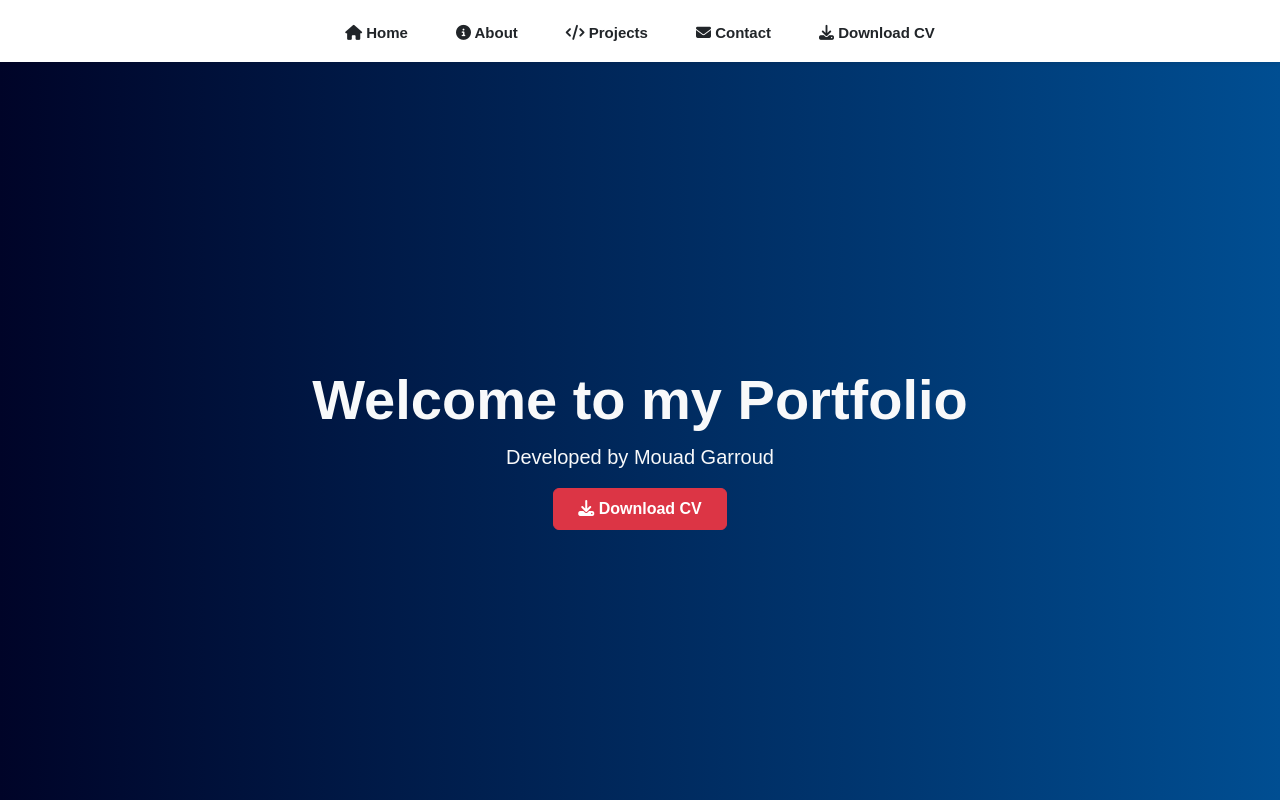
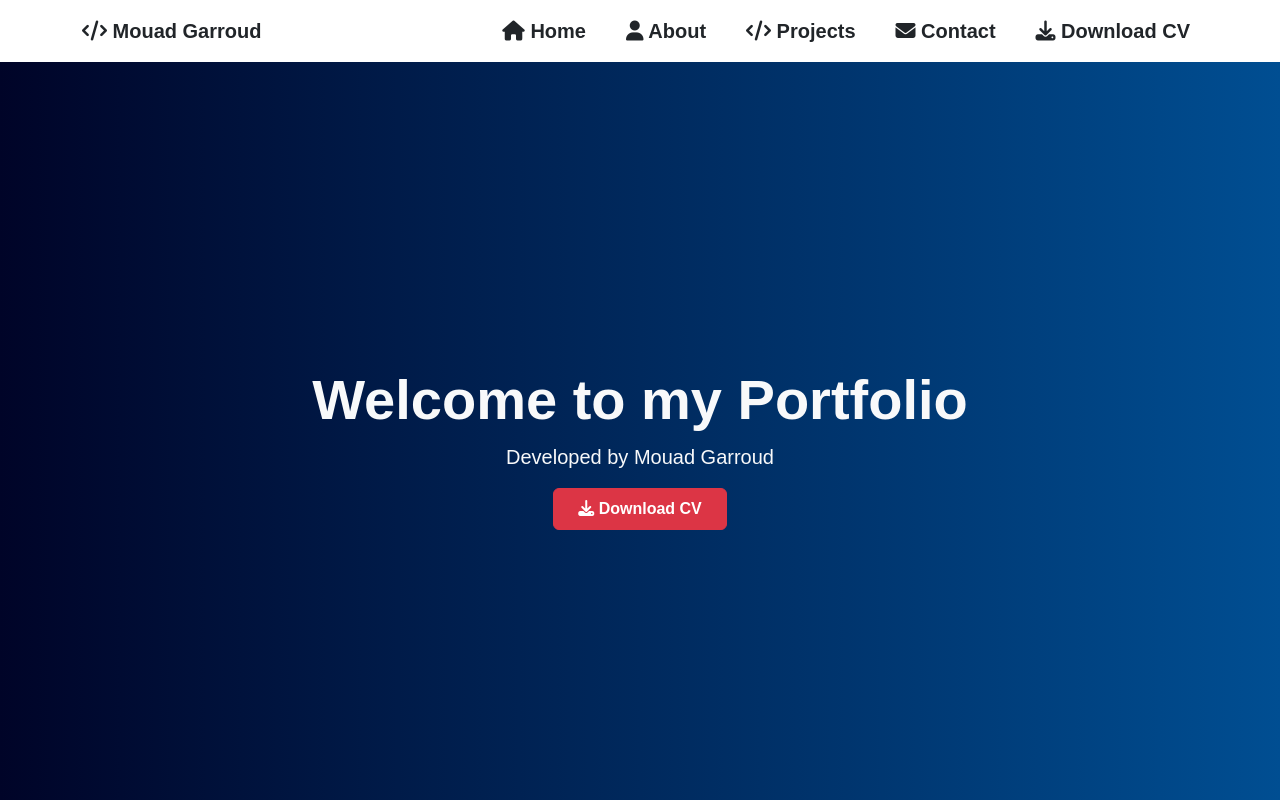
Before and after one commit to MouadGarroud/Mouad-Garroud, a plain HTML site: page index.html in a window 1280 px wide. Shown: the top 800 px of the page. Drawn offline with nearby package versions, Linux system fonts and the light colour scheme.

Commit message:
Refactor header and navigation structure in index.html

```diff
--- a/index.html
+++ b/index.html
@@ -23,37 +23,65 @@
 
 <body>
    <header>
-        <nav class="shadow-sm bg-white">
-            <ul class="d-flex justify-content-center gap-5 list-unstyled p-3 m-0">
-                <li>
-                    <a href="#home" class="link text-dark fw-bold">
-                        <i class="fa fa-home" aria-hidden="true"></i> Home
+      <nav class="navbar navbar-expand-lg bg-white fixed-top">
+        <div class="container">
+          <!-- Logo / Name -->
+          <a class="navbar-brand fw-bold text-dark" href="#home">
+            <i class="fa fa-code"></i> Mouad Garroud
+          </a>
+
+          <!-- Hamburger Button -->
+          <button
+            class="navbar-toggler"
+            type="button"
+            data-bs-toggle="collapse"
+            data-bs-target="#navbarNav"
+            aria-controls="navbarNav"
+            aria-expanded="false"
+            aria-label="Toggle navigation"
+          >
+            <i class="fa fa-bars"></i>
+          </button>
+
+          <!-- Navbar Links -->
+          <div
+            class="collapse navbar-collapse justify-content-end"
+            id="navbarNav"
+          >
+            <ul class="navbar-nav text-center gap-lg-4">
+              <li class="nav-item">
+                <a href="#home" class="nav-link text-dark fw-semibold">
+                  <i class="fa fa-home"></i> Home
                 </a>
               </li>
-                <li>
-                    <a href="#about" class="link text-dark fw-bold">
-                        <i class="fa fa-info-circle" aria-hidden="true"></i> About
+              <li class="nav-item">
+                <a href="#about" class="nav-link text-dark fw-semibold">
+                  <i class="fa fa-user"></i> About
                 </a>
               </li>
-                <li>
-                    <a href="#projects" class="link text-dark fw-bold">
-                        <i class="fa fa-code" aria-hidden="true"></i> Projects
+              <li class="nav-item">
+                <a href="#projects" class="nav-link text-dark fw-semibold">
+                  <i class="fa fa-code"></i> Projects
                 </a>
               </li>
-                <li>
-                    <a href="#contact" class="link text-dark fw-bold">
-                        <i class="fa fa-envelope" aria-hidden="true"></i> Contact
+              <li class="nav-item">
+                <a href="#contact" class="nav-link text-dark fw-semibold">
+                  <i class="fa fa-envelope"></i> Contact
                 </a>
               </li>
-                <li>
-                    <a href="./assets/pdf/MouadGarroud-Fullstack.pdf" download class="link text-dark fw-bold"
-                        aria-label="Download CV">
-                        <i class="fa fa-download" aria-hidden="true"></i> Download CV
+              <li class="nav-item">
+                <a
+                  href="./assets/pdf/MouadGarroud-Fullstack.pdf"
+                  download
+                  class="nav-link text-dark fw-semibold"
+                >
+                  <i class="fa fa-download"></i> Download CV
                 </a>
               </li>
             </ul>
+          </div>
+        </div>
       </nav>
-
     </header>
     <main class="w-100 my-5">
 
```
Lines whose indentation alone changed are shown as unchanged.
